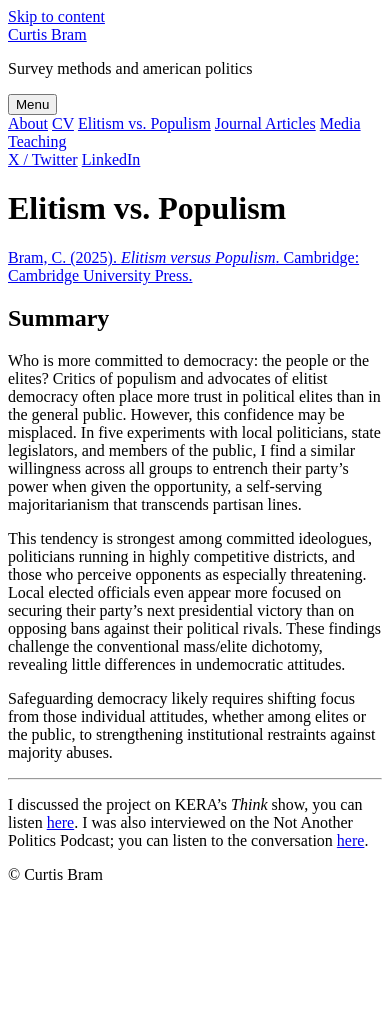
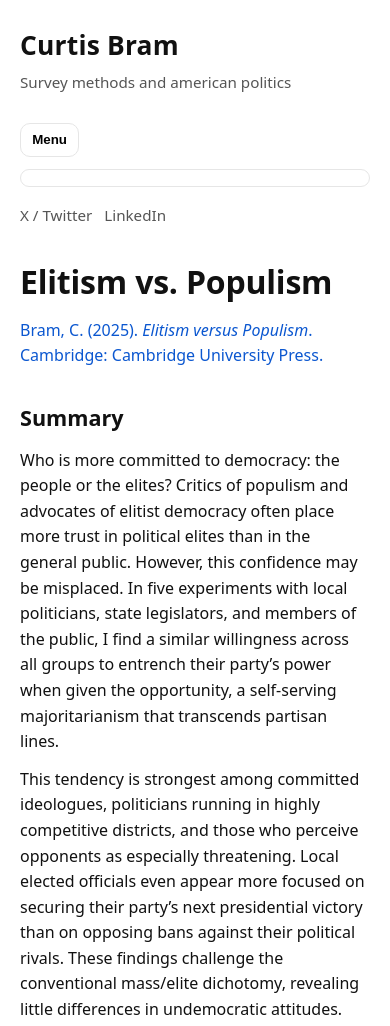
Before and after one commit to curtisgbram/curtisbram-site, a plain HTML site: page elitism-vs-populism/index.html in a window 390 px wide. Shown: the top 1026 px of the page. Before the commit the page ends 900 px from the top, so only its background shows below. Drawn offline with Linux system fonts and the light colour scheme; files that its build step writes are made by us from their sources.

Commit message:
Add files via upload

```diff
--- /dev/null
+++ b/assets/css/styles.css
@@ -0,0 +1,255 @@
+:root{
+  --text:#111;
+  --muted:#555;
+  --border:#e6e6e6;
+  --bg:#fff;
+  --link:#0b57d0;
+  --maxw:1100px;
+  --sidebar:280px;
+  --radius:12px;
+}
+
+*{box-sizing:border-box;}
+html,body{height:100%;}
+body{
+  margin:0;
+  font-family: system-ui, -apple-system, Segoe UI, Roboto, Helvetica, Arial, "Apple Color Emoji","Segoe UI Emoji";
+  color:var(--text);
+  background:var(--bg);
+  line-height:1.6;
+}
+
+a{color:var(--link); text-decoration:none;}
+a:hover{text-decoration:underline;}
+a:focus-visible, button:focus-visible{outline:3px solid #9cc3ff; outline-offset:2px;}
+
+.skip-link{
+  position:absolute;
+  left:-999px;
+  top:auto;
+  width:1px;
+  height:1px;
+  overflow:hidden;
+}
+.skip-link:focus{
+  left:1rem;
+  top:1rem;
+  width:auto;
+  height:auto;
+  padding:.5rem .75rem;
+  background:#fff;
+  border:1px solid var(--border);
+  border-radius:8px;
+  z-index:9999;
+}
+
+.layout{
+  max-width:var(--maxw);
+  margin:0 auto;
+  padding:2.5rem 1.25rem 2rem;
+  display:grid;
+  grid-template-columns: var(--sidebar) minmax(0, 1fr);
+  gap:2.25rem;
+}
+
+.site-header{
+  align-self:start;
+  position:sticky;
+  top:1.25rem;
+  padding:1rem 0;
+}
+
+.brand{
+  margin-bottom:1rem;
+}
+.site-title{
+  display:inline-block;
+  font-size:1.65rem;
+  font-weight:700;
+  letter-spacing:0.2px;
+  color:var(--text);
+}
+.site-tagline{
+  margin:.25rem 0 0;
+  color:var(--muted);
+  font-size:.95rem;
+}
+
+.nav-toggle{
+  display:none;
+  margin:.75rem 0 0;
+  padding:.55rem .7rem;
+  border:1px solid var(--border);
+  background:#fff;
+  border-radius:10px;
+  cursor:pointer;
+  font-weight:600;
+}
+
+.site-nav{
+  display:flex;
+  flex-direction:column;
+  gap:.35rem;
+  margin:1rem 0 1rem;
+  padding:0;
+}
+
+.site-nav a{
+  padding:.35rem .5rem;
+  border-radius:10px;
+  color:var(--text);
+}
+.site-nav a.active{
+  background:#f3f6ff;
+  color:var(--text);
+  font-weight:650;
+}
+.site-nav a:hover{
+  background:#f6f6f6;
+  text-decoration:none;
+}
+
+.social{
+  display:flex;
+  gap:.75rem;
+  flex-wrap:wrap;
+  margin-top:1rem;
+  font-size:.95rem;
+}
+.social a{
+  color:var(--muted);
+}
+.social a:hover{
+  color:var(--text);
+  text-decoration:underline;
+}
+
+.content{
+  min-width:0;
+}
+
+.content h1{
+  font-size:2rem;
+  line-height:1.2;
+  margin:0 0 1rem;
+  letter-spacing:-0.2px;
+}
+
+.content h2{
+  font-size:1.35rem;
+  margin:2rem 0 .75rem;
+}
+.content h3{
+  font-size:1.1rem;
+  margin:1.5rem 0 .5rem;
+}
+
+.content p{
+  margin:.75rem 0;
+}
+
+.headshot{
+  margin:1.25rem 0 1rem;
+}
+.headshot img{
+  display:block;
+  width:min(320px, 100%);
+  height:auto;
+  border-radius:var(--radius);
+  border:1px solid var(--border);
+}
+
+.meta-links{
+  display:flex;
+  flex-wrap:wrap;
+  gap:.85rem;
+  margin:1rem 0;
+  padding:0;
+  list-style:none;
+}
+.meta-links a{
+  display:inline-block;
+  padding:.25rem .5rem;
+  border:1px solid var(--border);
+  border-radius:999px;
+  color:var(--text);
+  background:#fff;
+  font-size:.95rem;
+}
+.meta-links a:hover{
+  background:#f6f6f6;
+  text-decoration:none;
+}
+
+.pub-list{
+  padding-left:1.25rem;
+}
+.pub-list > li{
+  margin:1.1rem 0 1.7rem;
+}
+.pub-list em{font-style:italic;}
+.pub-links{
+  margin:.5rem 0 0;
+  display:flex;
+  flex-wrap:wrap;
+  gap:.75rem;
+  font-size:.95rem;
+}
+.pub-links a{
+  color:var(--link);
+}
+
+.hr{
+  height:1px;
+  background:var(--border);
+  border:0;
+  margin:2rem 0;
+}
+
+.site-footer{
+  max-width:var(--maxw);
+  margin:0 auto;
+  padding:0 1.25rem 2.5rem;
+  color:var(--muted);
+  font-size:.95rem;
+}
+
+.note{
+  padding:1rem;
+  border:1px solid var(--border);
+  border-radius:var(--radius);
+  background:#fafafa;
+  color:var(--muted);
+}
+
+@media (max-width: 860px){
+  .layout{
+    grid-template-columns: 1fr;
+    padding-top:1.5rem;
+  }
+
+  .site-header{
+    position:static;
+    padding:0;
+  }
+
+  .nav-toggle{
+    display:inline-flex;
+    align-items:center;
+    gap:.5rem;
+  }
+
+  .site-nav{
+    margin:.75rem 0 0;
+    border:1px solid var(--border);
+    border-radius:var(--radius);
+    padding:.5rem;
+    max-height:0;
+    overflow:hidden;
+    transition:max-height 180ms ease;
+  }
+
+  .site-nav.open{
+    max-height:320px;
+  }
+}
--- a/elitism-vs-populism/index.html
+++ b/elitism-vs-populism/index.html
@@ -3,9 +3,23 @@
 <head>
   <meta charset="utf-8">
   <meta name="viewport" content="width=device-width, initial-scale=1">
-  <title>Elitism vs. Populism | Curtis Bram</title>
+
+  <script>
+    (function () {
+      var host = window.location.hostname || "";
+      if (host.endsWith("github.io")) {
+        var parts = window.location.pathname.split("/").filter(Boolean);
+        if (parts.length > 0) {
+          document.write('<base href="/' + parts[0] + '/">');
+          return;
+        }
+      }
+      document.write('<base href="./">');
+    })();
+  </script>
+<title>Elitism vs. Populism | Curtis Bram</title>
   <meta name="description" content="Elitism versus Populism by Curtis Bram (Cambridge University Press, 2025).">
-  <link rel="stylesheet" href="/assets/css/styles.css">
+  <link rel="stylesheet" href="assets/css/styles.css">
 </head>
 <body>
   <a class="skip-link" href="#main">Skip to content</a>
@@ -13,19 +27,19 @@
   <div class="layout">
     <header class="site-header">
       <div class="brand">
-        <a class="site-title" href="/">Curtis Bram</a>
+        <a class="site-title" href="./">Curtis Bram</a>
         <p class="site-tagline">Survey methods and american politics</p>
       </div>
 
       <button class="nav-toggle" aria-expanded="false" aria-controls="site-nav">Menu</button>
 
       <nav id="site-nav" class="site-nav" aria-label="Primary">
-          <a href="/" class="">About</a>
-          <a href="/vitae/" class="">CV</a>
-          <a href="/elitism-vs-populism/" class="active">Elitism vs. Populism</a>
-          <a href="/publications/" class="">Journal Articles</a>
-          <a href="/media/" class="">Media</a>
-          <a href="/teaching/" class="">Teaching</a>
+          <a href="./" class="">About</a>
+          <a href="vitae/" class="">CV</a>
+          <a href="elitism-vs-populism/" class="active">Elitism vs. Populism</a>
+          <a href="publications/" class="">Journal Articles</a>
+          <a href="media/" class="">Media</a>
+          <a href="teaching/" class="">Teaching</a>
       </nav>
 
       <div class="social" aria-label="Social links">
@@ -58,6 +72,6 @@
     <p>© <span id="year"></span> Curtis Bram</p>
   </footer>
 
-  <script src="/assets/js/nav.js"></script>
+  <script src="assets/js/nav.js"></script>
 </body>
 </html>
```
Also changed, not shown: assets/js/nav.js (added, +26 -0 lines), media/index.html (+24 -10 lines), publications/index.html (+24 -10 lines), teaching/index.html (+24 -10 lines), vitae/index.html (+25 -11 lines), assets/img/headshot.jpg (added), assets/img/media.jpg (added), assets/img/media.webp (added), 1 other file.
